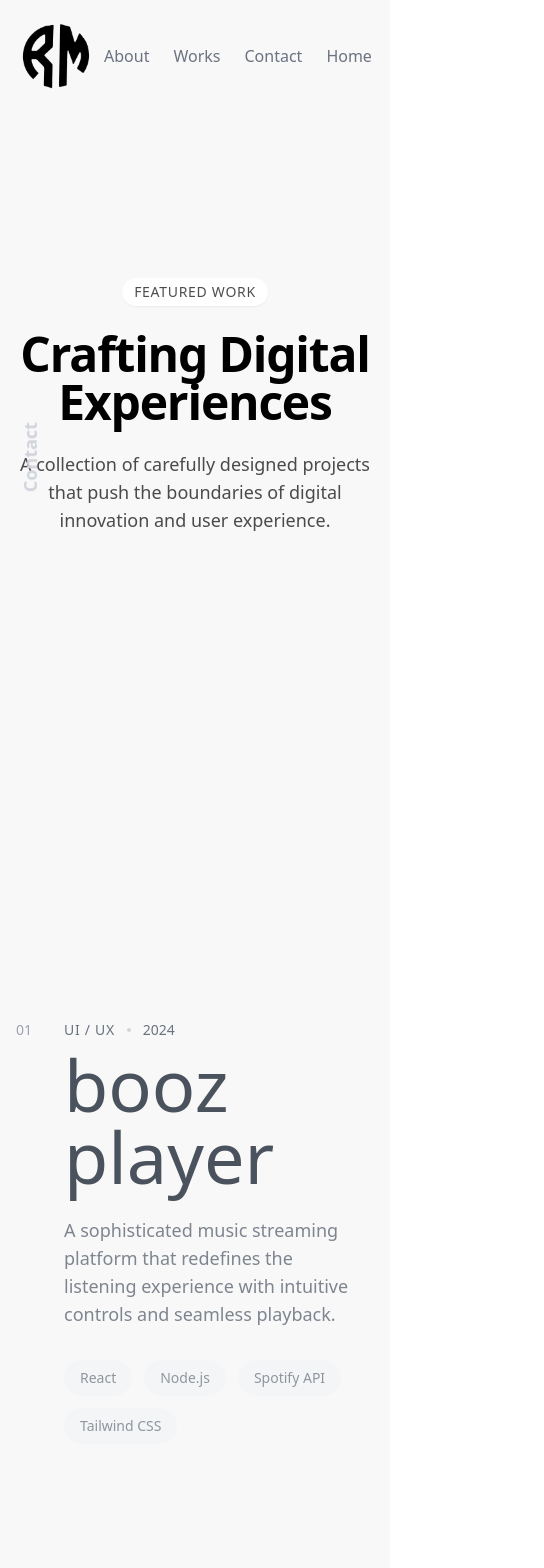
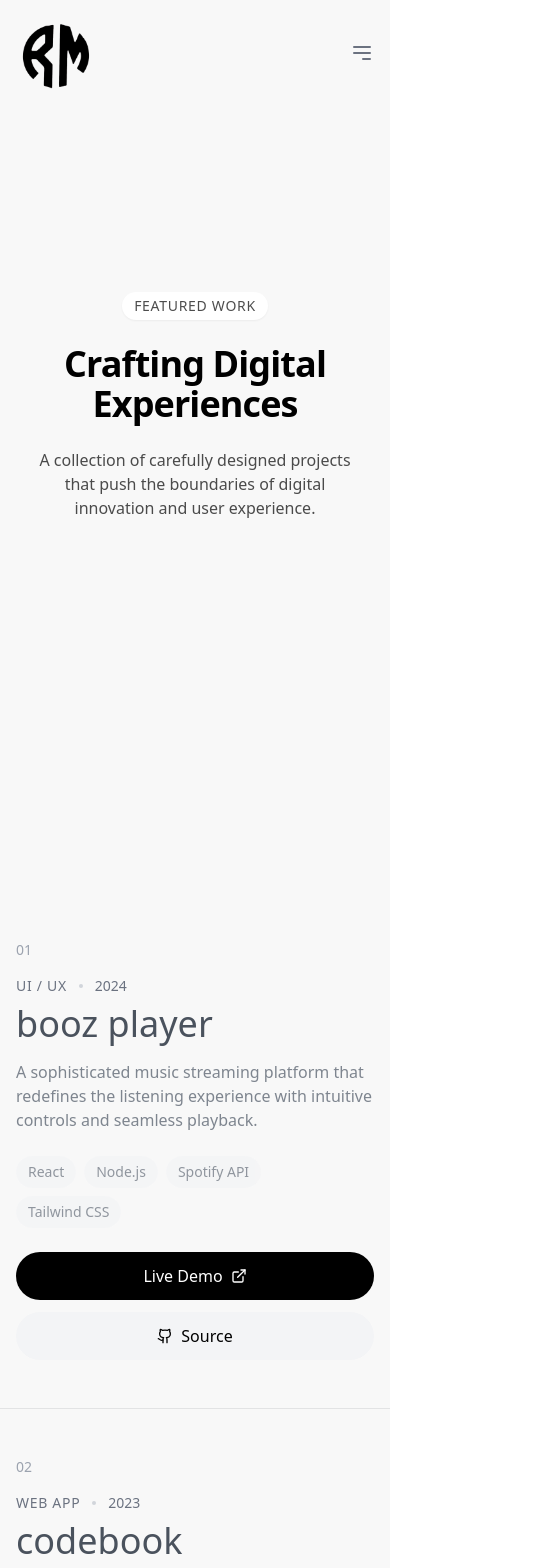
Before and after one commit to RosmeoP/portfolio-project, a React (Vite) app: page /projects in a window 390 px wide. Shown: the top 1568 px of the page, 544 px wide, since content can reach past the window. Built offline with nearby package versions, Linux system fonts and the light colour scheme.

Commit message:
Fixing responsive designs

```diff
--- a/src/components/NavBar.jsx
+++ b/src/components/NavBar.jsx
@@ -1,36 +1,82 @@
-import React from 'react'
-import { Link } from 'react-router-dom'
-import logo from '../img/logo.png'
-
+import React, { useState } from 'react';
+import { Link } from 'react-router-dom';
+import logo from '../img/logo.png';
 
 const NavBar = () => {
+  const [isMenuOpen, setIsMenuOpen] = useState(false);
+
+  const toggleMenu = () => {
+    setIsMenuOpen(!isMenuOpen);
+  };
+
   return (
     <div>
       <nav className="navbar fixed top-0 left-0 right-0 z-50 bg-[#f8f8f8] text-gray-500 p-4 flex justify-between items-center">
         <div className="flex-shrink-0">
-  <img src={logo} alt="Logo" className="h-20 w-20 bg-transparent " />
+          <img src={logo} alt="Logo" className="h-20 w-20 bg-transparent" />
         </div>
-  <ul className="flex items-center space-x-6 ml-auto p-2 m-2">
+
+        {/* Hamburger Menu Icon */}
+        <div className="block lg:hidden">
+          <button
+            onClick={toggleMenu}
+            className="text-gray-500 hover:text-black focus:outline-none"
+          >
+            <svg
+              className="w-6 h-6"
+              fill="none"
+              stroke="currentColor"
+              viewBox="0 0 24 24"
+              xmlns="http://www.w3.org/2000/svg"
+            >
+              <path
+                strokeLinecap="round"
+                strokeLinejoin="round"
+                strokeWidth="2"
+                d="M4 6h16M4 12h16m-7 6h7"
+              ></path>
+            </svg>
+          </button>
+        </div>
+
+        {/* Navigation Links */}
+        <ul
+          className={`${
+            isMenuOpen ? 'block' : 'hidden'
+          } lg:flex lg:items-center lg:space-x-6 lg:ml-auto lg:p-2 lg:m-2`}
+        >
           <li>
-      <Link to="/about" className="nav-link relative inline-block hover:text-black transition-all duration-300 ease-in-out">
+            <Link
+              to="/about"
+              className="nav-link relative inline-block hover:text-black transition-all duration-300 ease-in-out"
+            >
               About
               <span className="underline-animation absolute left-0 bottom-0 w-0 h-0.5 bg-gradient-to-r from-black to-black transition-all duration-500 ease-out"></span>
             </Link>
           </li>
           <li>
-      <Link to="/projects" className="nav-link relative inline-block hover:text-black transition-all duration-300 ease-in-out">
+            <Link
+              to="/projects"
+              className="nav-link relative inline-block hover:text-black transition-all duration-300 ease-in-out"
+            >
               Works
               <span className="underline-animation absolute left-0 bottom-0 w-0 h-0.5 bg-gradient-to-r from-black to-black transition-all duration-500 ease-out"></span>
             </Link>
           </li>
           <li>
-      <Link to="/contact" className="nav-link relative inline-block hover:text-black transition-all duration-300 ease-in-out">
+            <Link
+              to="/contact"
+              className="nav-link relative inline-block hover:text-black transition-all duration-300 ease-in-out"
+            >
               Contact
               <span className="underline-animation absolute left-0 bottom-0 w-0 h-0.5 bg-gradient-to-r from-black to-black transition-all duration-500 ease-out"></span>
             </Link>
           </li>
           <li>
-      <Link to="/home" className="nav-link relative inline-block hover:text-black transition-all duration-300 ease-in-out">
+            <Link
+              to="/home"
+              className="nav-link relative inline-block hover:text-black transition-all duration-300 ease-in-out"
+            >
               Home
               <span className="underline-animation absolute left-0 bottom-0 w-0 h-0.5 bg-gradient-to-r from-black to-black transition-all duration-500 ease-out"></span>
             </Link>
@@ -38,7 +84,7 @@ const NavBar = () => {
         </ul>
       </nav>
     </div>
-  )
-}
+  );
+};
 
-export default NavBar
+export default NavBar;
--- a/src/components/ShowCase.jsx
+++ b/src/components/ShowCase.jsx
@@ -1,6 +1,6 @@
 import React, { useState } from 'react';
 import { ArrowRight, Github, ExternalLink, Code2 } from 'lucide-react';
-import { useNavigate } from 'react-router-dom'; // Import useNavigate
+import { useNavigate } from 'react-router-dom';
 
 const ProjectCard = ({ project, isVisible, index }) => {
   const [showDetails, setShowDetails] = useState(false);
@@ -8,63 +8,78 @@ const ProjectCard = ({ project, isVisible, index }) => {
 
   return (
     <div
-      className={`relative w-full mb-16 p-8 transition-all duration-300 z-10 ${index % 2 === 0 ? 'bg-gray-400/10' : 'bg-white'}`}
+      className={`relative w-full mb-8 md:mb-16 p-4 md:p-8 transition-all duration-300 z-10 ${
+        index % 2 === 0 ? 'bg-gray-400/10' : 'bg-white'
+      }`}
       onMouseEnter={() => setIsHovered(true)}
       onMouseLeave={() => setIsHovered(false)}
     >
-      <div className="grid grid-cols-12 gap-8">
+      <div className="flex flex-col lg:grid lg:grid-cols-12 gap-4 md:gap-8">
         <div className="col-span-12 lg:col-span-9">
           <span className="text-sm text-gray-400">{project.id}</span>
-          <h2 className="text-4xl font-light mb-4">{project.title}</h2>
+          <h2 className="text-2xl md:text-4xl font-light mb-2 md:mb-4">{project.title}</h2>
           <p className="text-sm text-gray-600 uppercase mb-2">{project.category}</p>
-          <p className="text-gray-500 mb-6 text-lg">{project.description}</p>
+          <p className="text-gray-500 mb-4 md:mb-6 text-base md:text-lg">{project.description}</p>
 
-          <div className={`overflow-hidden transition-all duration-300 ease-in-out ${showDetails ? 'max-h-96' : 'max-h-0'}`}>
-            <div className="pt-6 border-t">
-              <h3 className="text-xl font-medium mb-4 flex items-center gap-2">
+          <div className={`overflow-hidden transition-all duration-300 ease-in-out ${
+            showDetails ? 'max-h-[32rem]' : 'max-h-0'
+          }`}>
+            <div className="pt-4 md:pt-6 border-t">
+              <h3 className="text-lg md:text-xl font-medium mb-3 md:mb-4 flex items-center gap-2">
                 <Code2 size={20} />
                 Technologies Used
               </h3>
-              <div className="flex flex-wrap gap-3 mb-6">
+              <div className="flex flex-wrap gap-2 md:gap-3 mb-4 md:mb-6">
                 {project.technologies?.map(tech => (
-                  <span key={tech} className="px-4 py-2 bg-gray-100 rounded-full text-sm">
+                  <span
+                    key={tech}
+                    className="px-3 md:px-4 py-1 md:py-2 bg-gray-100 rounded-full text-sm"
+                  >
                     {tech}
                   </span>
                 ))}
               </div>
-              <p className="text-gray-600 text-lg">{project.longDescription}</p>
+              <p className="text-gray-600 text-base md:text-lg">{project.longDescription}</p>
             </div>
           </div>
 
-          <div className="flex gap-4 mt-6">
+          <div className="flex gap-4 mt-4 md:mt-6">
             <button
               onClick={() => setShowDetails(!showDetails)}
-              className="text-base text-gray-600 hover:text-gray-900 transition-colors"
+              className="text-sm md:text-base text-gray-600 hover:text-gray-900 transition-colors"
             >
               {showDetails ? 'Show Less' : 'Show More'}
             </button>
           </div>
         </div>
 
-        <div className="col-span-12 lg:col-span-3">
-          <div className="flex flex-col gap-4">
-            <a href={project.demoUrl} target="_blank" rel="noopener noreferrer"
-              className="flex items-center justify-center gap-2 px-8 py-4 bg-black text-white rounded-full hover:bg-gray-800 transition-colors">
-              <span>Live Demo</span>
-              <ExternalLink size={18} />
-            </a>
-            <a href={project.githubUrl} target="_blank" rel="noopener noreferrer"
-              className="flex items-center justify-center gap-2 px-8 py-4 bg-gray-100 rounded-full hover:bg-gray-200 transition-colors">
-              <Github size={18} />
-              <span>Source Code</span>
-            </a>
-          </div>
+        <div className="col-span-12 lg:col-span-3 flex flex-col gap-3 md:gap-4 mt-4 lg:mt-0">
+          <a
+            href={project.demoUrl}
+            target="_blank"
+            rel="noopener noreferrer"
+            className="flex items-center justify-center gap-2 px-6 md:px-8 py-3 md:py-4 bg-black text-white rounded-full hover:bg-gray-800 transition-colors text-sm md:text-base"
+          >
+            <span>Live Demo</span>
+            <ExternalLink size={16} className="md:w-[18px] md:h-[18px]" />
+          </a>
+          <a
+            href={project.githubUrl}
+            target="_blank"
+            rel="noopener noreferrer"
+            className="flex items-center justify-center gap-2 px-6 md:px-8 py-3 md:py-4 bg-gray-100 rounded-full hover:bg-gray-200 transition-colors text-sm md:text-base"
+          >
+            <Github size={16} className="md:w-[18px] md:h-[18px]" />
+            <span>Source Code</span>
+          </a>
         </div>
       </div>
 
       {isVisible && (
         <div
-          className={`absolute right-5 top-0 w-40 h-40 bg-gray-200/50 rounded-full transition-all duration-500 ease-in-out ${isHovered ? 'scale-125' : 'scale-100'}`}
+          className={`absolute right-2 md:right-5 top-0 w-24 md:w-40 h-24 md:h-40 bg-gray-200/50 rounded-full transition-all duration-500 ease-in-out ${
+            isHovered ? 'scale-125' : 'scale-100'
+          }`}
           style={{ zIndex: -1 }}
         />
       )}
@@ -73,7 +88,7 @@ const ProjectCard = ({ project, isVisible, index }) => {
 };
 
 const ProjectShowcase = () => {
-  const navigate = useNavigate(); // Initialize useNavigate
+  const navigate = useNavigate();
 
   const projects = [
     {
@@ -118,13 +133,12 @@ const ProjectShowcase = () => {
     }
   ];
 
-
   const openFile = () => {
     navigate('/projects');
   };
 
   return (
-    <div className="w-full px-4 mt-16">
+    <div className="w-full px-2 md:px-4 mt-8 md:mt-16">
       {projects.map((project, index) => (
         <ProjectCard
           key={project.id}
@@ -134,22 +148,23 @@ const ProjectShowcase = () => {
         />
       ))}
       <button
-        className="absolute left-40 bottom-4 p-2 pt-8 pb-5"
+        className=" md:absolute left-4 md:left-40 bottom-4 p-2 md:pt-8 md:pb-5 bg-white md:bg-transparent"
         aria-label="View all projects"
         onClick={openFile}
       >
         <div className="flex items-center gap-2">
-          <span className="text-3xl font-bold">View all projects</span>
+          <span className=" text-xl md:text-3xl font-bold">View all projects</span>
           <svg
             xmlns="http://www.w3.org/2000/svg"
-            width="34"
-            height="34"
+            width="24"
+            height="24"
             viewBox="0 0 24 24"
             fill="none"
             stroke="currentColor"
             strokeWidth="2"
             strokeLinecap="round"
             strokeLinejoin="round"
+            className="w-6 h-6 md:w-8 md:h-8"
           >
             <line x1="5" y1="12" x2="19" y2="12" />
             <polyline points="12 5 19 12 12 19" />
--- a/src/pages/Project.jsx
+++ b/src/pages/Project.jsx
@@ -11,28 +11,28 @@ const ProjectItem = ({ project, index }) => {
       initial={{ opacity: 0, y: 20 }}
       animate={{ opacity: 1, y: 0 }}
       transition={{ duration: 0.5, delay: index * 0.1 }}
-      className="relative border-b border-gray-800/10 py-24"
+      className="relative border-b border-gray-800/10 py-12 md:py-24"
       onMouseEnter={() => setIsHovered(true)}
       onMouseLeave={() => setIsHovered(false)}
     >
       <div className="max-w-7xl mx-auto px-4">
-        <div className="grid grid-cols-12 gap-12">
+        <div className="grid grid-cols-1 md:grid-cols-12 gap-8 md:gap-12">
           {/* Project Info */}
           <motion.div
-            className="col-span-8 flex items-start relative z-10"
+            className="col-span-1 md:col-span-8 flex flex-col md:flex-row md:items-start relative z-10"
             animate={{
-              x: isHovered ? -40 : 0,
+              x: window.innerWidth >= 768 && isHovered ? [-40, 0] : 0,
               transition: { duration: 0.5, ease: "easeInOut" }
             }}
           >
-            <span className="text-sm text-gray-400 w-12">{String(index + 1).padStart(2, '0')}</span>
+            <span className="text-sm text-gray-400 mb-4 md:mb-0 md:w-12">{String(index + 1).padStart(2, '0')}</span>
 
             <div className="flex-1">
               <motion.div
                 className="flex items-center gap-3 mb-2"
                 animate={{
-                  opacity: isHovered ? 0.7 : 1,
-                  x: isHovered ? 10 : 0,
+                  opacity: window.innerWidth >= 768 && isHovered ? 0.7 : 1,
+                  x: window.innerWidth >= 768 && isHovered ? [10, 0] : 0,
                   transition: { duration: 0.3 }
                 }}
               >
@@ -46,10 +46,10 @@ const ProjectItem = ({ project, index }) => {
               </motion.div>
 
               <motion.h2
-                className="text-7xl font-light mb-6 text-gray-800"
+                className="text-4xl md:text-7xl font-light mb-4 md:mb-6 text-gray-800"
                 animate={{
-                  opacity: isHovered ? 1 : 0.8,
-                  scale: isHovered ? 1.05 : 1,
+                  opacity: window.innerWidth >= 768 && isHovered ? 1 : 0.8,
+                  scale: window.innerWidth >= 768 && isHovered ? [1.05, 1] : 1,
                   transition: { duration: 0.5 }
                 }}
               >
@@ -57,10 +57,10 @@ const ProjectItem = ({ project, index }) => {
               </motion.h2>
 
               <motion.p
-                className="text-lg text-gray-600 max-w-2xl mb-8"
+                className="text-base md:text-lg text-gray-600 max-w-2xl mb-6 md:mb-8"
                 animate={{
-                  opacity: isHovered ? 1 : 0.7,
-                  x: isHovered ? 10 : 0,
+                  opacity: window.innerWidth >= 768 && isHovered ? 1 : 0.7,
+                  x: window.innerWidth >= 768 && isHovered ? [10, 0] : 0,
                   transition: { duration: 0.4 }
                 }}
               >
@@ -68,19 +68,19 @@ const ProjectItem = ({ project, index }) => {
               </motion.p>
 
               <motion.div
-                className="flex flex-wrap gap-3 mb-8"
+                className="flex flex-wrap gap-2 md:gap-3 mb-6 md:mb-8"
                 animate={{
-                  opacity: isHovered ? 1 : 0.6,
+                  opacity: window.innerWidth >= 768 && isHovered ? 1 : 0.6,
                   transition: { duration: 0.3 }
                 }}
               >
                 {project.technologies?.map((tech, i) => (
                   <motion.span
                     key={tech}
-                    initial={{ opacity: 0, scale: 0.8 }}
+                    initial={window.innerWidth >= 768 ? { opacity: 0, scale: 0.8 } : { opacity: 1, scale: 1 }}
                     animate={{ opacity: 1, scale: 1 }}
-                    transition={{ delay: i * 0.1 }}
-                    className="px-4 py-2 bg-gray-100 rounded-full text-sm text-gray-600"
+                    transition={{ delay: window.innerWidth >= 768 ? i * 0.1 : 0 }}
+                    className="px-3 md:px-4 py-1.5 md:py-2 bg-gray-100 rounded-full text-sm text-gray-600"
                   >
                     {tech}
                   </motion.span>
@@ -88,19 +88,19 @@ const ProjectItem = ({ project, index }) => {
               </motion.div>
 
               <AnimatePresence>
-                {isHovered && (
+                {isHovered && window.innerWidth >= 768 ? (
                   <motion.div
                     initial={{ opacity: 0, y: 20 }}
                     animate={{ opacity: 1, y: 0 }}
                     exit={{ opacity: 0, y: 10 }}
                     transition={{ duration: 0.4, delay: 0.1 }}
-                    className="flex gap-4"
+                    className="flex flex-col sm:flex-row gap-3 md:gap-4"
                   >
                     <motion.a
                       href={project.demoUrl}
                       target="_blank"
                       rel="noopener noreferrer"
-                      className="flex items-center gap-2 px-8 py-3 bg-black text-white rounded-full hover:bg-gray-800 transition-colors"
+                      className="flex items-center justify-center gap-2 px-6 md:px-8 py-3 bg-black text-white rounded-full hover:bg-gray-800 transition-colors"
                       whileHover={{ scale: 1.05, x: 5 }}
                     >
                       <span>Live Demo</span>
@@ -110,19 +110,41 @@ const ProjectItem = ({ project, index }) => {
                       href={project.githubUrl}
                       target="_blank"
                       rel="noopener noreferrer"
-                      className="flex items-center gap-2 px-8 py-3 bg-gray-100 rounded-full hover:bg-gray-200 transition-colors"
+                      className="flex items-center justify-center gap-2 px-6 md:px-8 py-3 bg-gray-100 rounded-full hover:bg-gray-200 transition-colors"
                       whileHover={{ scale: 1.05, x: 5 }}
                     >
                       <Github size={16} />
                       <span>Source</span>
                     </motion.a>
                   </motion.div>
+                ) : (
+                  <div className="flex flex-col sm:flex-row gap-3 md:gap-4 md:hidden">
+                    <a
+                      href={project.demoUrl}
+                      target="_blank"
+                      rel="noopener noreferrer"
+                      className="flex items-center justify-center gap-2 px-6 py-3 bg-black text-white rounded-full"
+                    >
+                      <span>Live Demo</span>
+                      <ExternalLink size={16} />
+                    </a>
+                    <a
+                      href={project.githubUrl}
+                      target="_blank"
+                      rel="noopener noreferrer"
+                      className="flex items-center justify-center gap-2 px-6 py-3 bg-gray-100 rounded-full"
+                    >
+                      <Github size={16} />
+                      <span>Source</span>
+                    </a>
+                  </div>
                 )}
               </AnimatePresence>
             </div>
           </motion.div>
-                {/* Project Image */}
-<div className="col-span-4 relative h-[400px]">
+
+          {/* Project Image - Only shown on desktop */}
+          <div className="hidden md:block col-span-1 md:col-span-4 relative h-[300px] md:h-[400px] mt-6 md:mt-0">
             <AnimatePresence>
               {isHovered && (
                 <div className="absolute inset-0">
@@ -182,8 +204,6 @@ const ProjectItem = ({ project, index }) => {
               )}
             </AnimatePresence>
           </div>
-
-
         </div>
       </div>
     </motion.div>
@@ -203,32 +223,33 @@ const Portfolio = () => {
       githubUrl: "#"
     },
     {
-      title: "movx movie browser",
+      title: "codebook",
       category: "WEB APP",
+      year: "2023",
+      description: "Full-stack web application",
+      technologies: ["Next.js", "Node.js", "PostgreSQL", "WebSocket"],
+      image: "https://images.unsplash.com/photo-1633356122544-f134324a6cee?ixlib=rb-1.2.1&auto=format&fit=crop&w=1200&q=80",
+      demoUrl: "#",
+      githubUrl: "#"
+
+    },
+    {
+      title: "task flow",
+      category: "PRODUCTIVITY",
       year: "2024",
-      description: "Discover and explore movies with this modern browsing application featuring advanced filtering and recommendations.",
-      technologies: ["Next.js", "TMDB API", "Framer Motion", "TypeScript"],
-      image: "https://images.unsplash.com/photo-1498050108023-c5249f4df085?ixlib=rb-1.2.1&auto=format&fit=crop&w=1200&q=80",
+      description: "A minimalist task management system with drag-and-drop workflows, automated prioritization, and team collaboration features.",
+      technologies: ["React", "Node.js", "MongoDB", "Tailwind CSS"],
+      image: "https://images.unsplash.com/photo-1484480974693-6ca0a78fb36b?ixlib=rb-1.2.1&auto=format&fit=crop&w=1200&q=80",
       demoUrl: "#",
       githubUrl: "#"
     },
     {
-      title: "portfolio generator",
+      title: "weather hub",
       category: "WEB APP",
-      year: "2023",
-      description: "Create stunning portfolios with this intuitive tool that combines powerful customization with elegant templates.",
-      technologies: ["Vue.js", "Firebase", "TailwindCSS", "Supabase"],
-      image: "https://images.unsplash.com/photo-1499951360447-b19be8fe80f5?ixlib=rb-1.2.1&auto=format&fit=crop&w=1200&q=80",
-      demoUrl: "#",
-      githubUrl: "#"
-    },
-    {
-      title: "design system",
-      category: "UI / UX",
-      year: "2023",
-      description: "A comprehensive design system that scales with your project, featuring customizable components and detailed documentation.",
-      technologies: ["React", "Storybook", "Styled Components", "Jest"],
-      image: "https://images.unsplash.com/photo-1555066931-4365d14bab8c?ixlib=rb-1.2.1&auto=format&fit=crop&w=1200&q=80",
+      year: "2024",
+      description: "A beautiful weather visualization platform featuring real-time updates, interactive radar maps, and detailed forecast analytics.",
+      technologies: ["React", "Node.js", "OpenWeather API", "Chart.js"],
+      image: "https://images.unsplash.com/photo-1592210454359-9043f067919b?ixlib=rb-1.2.1&auto=format&fit=crop&w=1200&q=80",
       demoUrl: "#",
       githubUrl: "#"
     }
@@ -237,10 +258,10 @@ const Portfolio = () => {
   return (
     <div className="bg-[#f8f8f8] min-h-screen">
       {/* Hero Section */}
-      <section className="h-screen flex items-center justify-center px-4">
+      <section className="min-h-screen flex items-center justify-center px-4 py-20 md:py-0">
         <NavBar />
         <h1
-          className="text-lg text-gray-300 font-bold pl-5 text-center mb-8 fixed left-4 top-1/2 transform -translate-y-1/2 z-50"
+          className="hidden md:block text-lg text-gray-300 font-bold pl-5 text-center mb-8 fixed left-4 top-1/2 transform -translate-y-1/2 z-50"
           style={{ writingMode: 'vertical-rl', textOrientation: 'sideways-lr', transform: 'rotate(180deg)' }}>
           Contact
         </h1>
@@ -258,7 +279,7 @@ const Portfolio = () => {
             initial={{ opacity: 0, y: 20 }}
             animate={{ opacity: 1, y: 0 }}
             transition={{ duration: 0.6, delay: 0.2 }}
-            className="mb-6 text-5xl font-bold tracking-tight text-black sm:text-6xl md:text-7xl"
+            className="mb-6 text-4xl sm:text-5xl md:text-6xl lg:text-7xl font-bold tracking-tight text-black"
           >
             Crafting Digital
             <br />
@@ -268,7 +289,7 @@ const Portfolio = () => {
             initial={{ opacity: 0, y: 20 }}
             animate={{ opacity: 1, y: 0 }}
             transition={{ duration: 0.6, delay: 0.4 }}
-            className="max-w-2xl mx-auto mb-8 text-lg text-black/70"
+            className="max-w-2xl mx-auto mb-8 text-base md:text-lg text-black/70 px-4"
           >
             A collection of carefully designed projects that push the boundaries
             of digital innovation and user experience.
@@ -277,7 +298,7 @@ const Portfolio = () => {
       </section>
 
       {/* Projects Section */}
-      <section className="py-20">
+      <section className="py-12 md:py-20">
         {projects.map((project, index) => (
           <ProjectItem
             key={index}
```
Also changed, not shown: src/App.jsx (+59 -36 lines), src/components/Footer.jsx (+15 -41 lines). Lines whose indentation alone changed are shown as unchanged.
